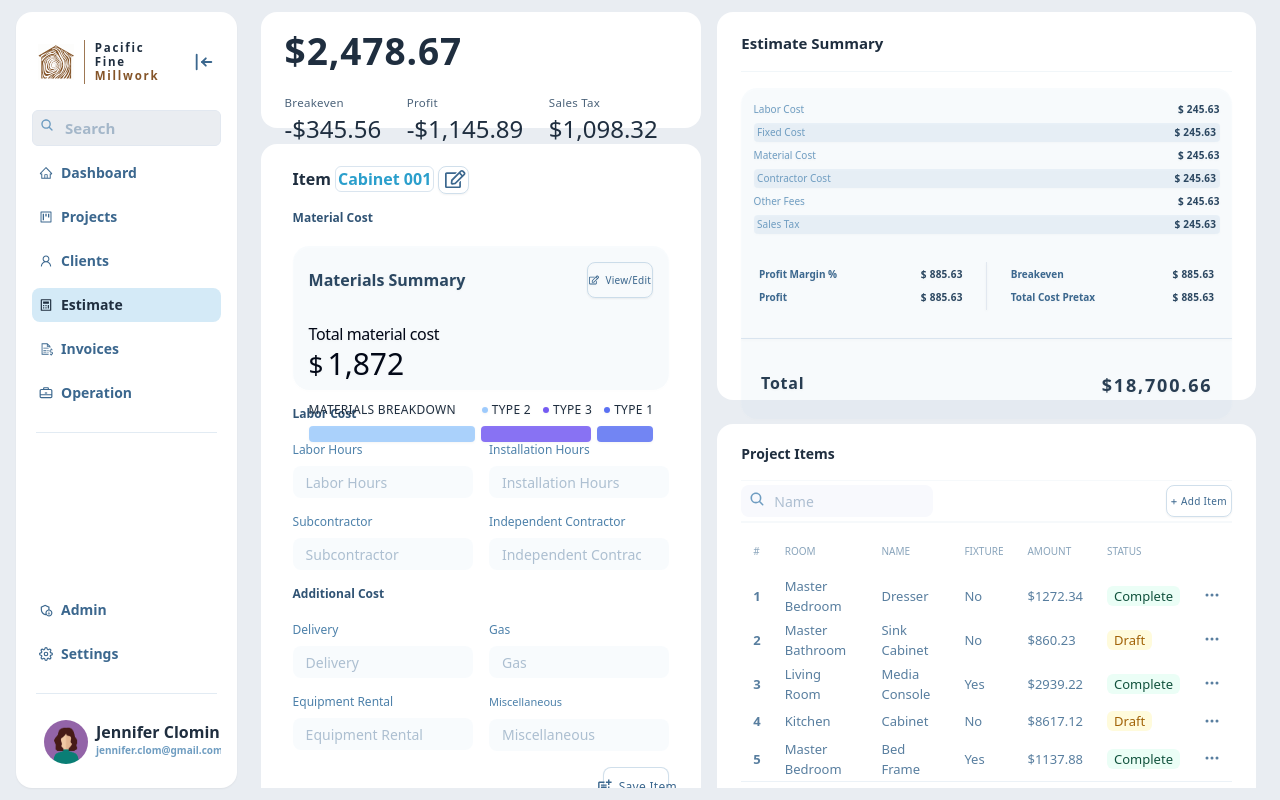
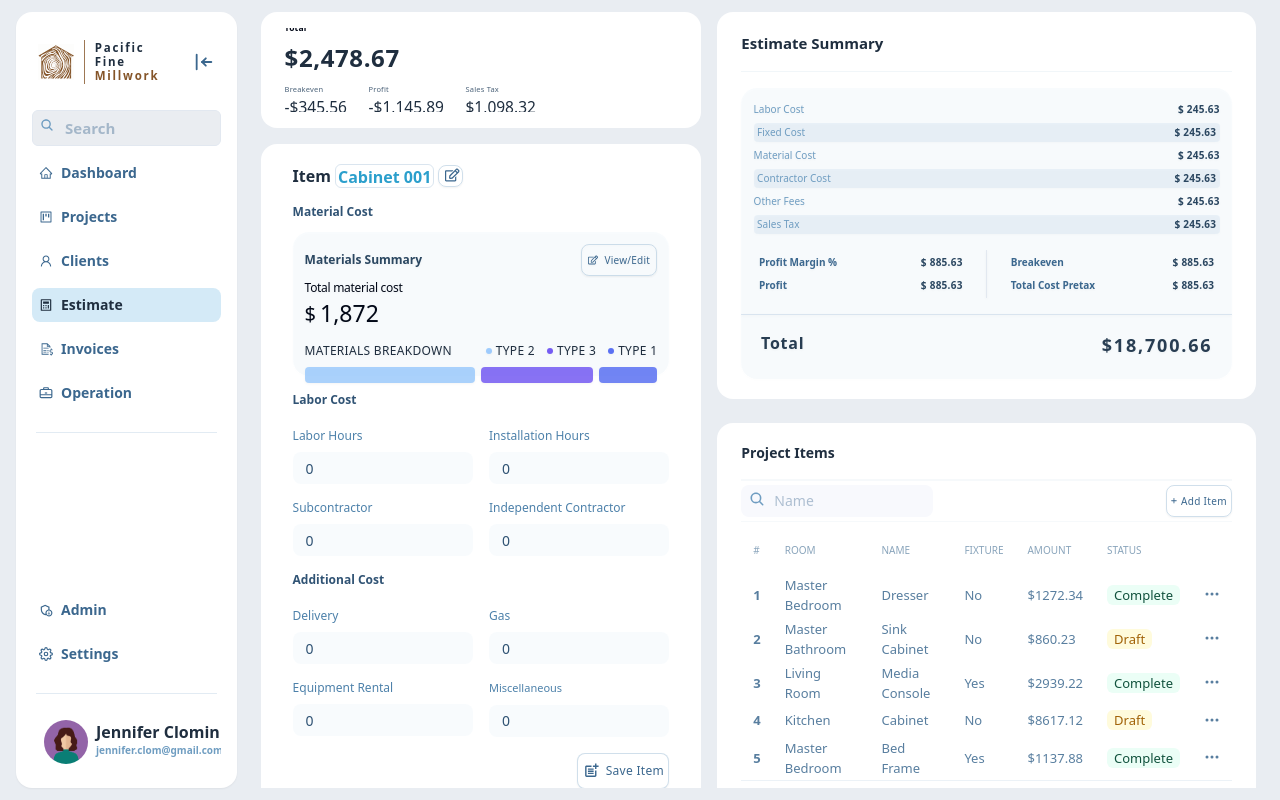
Before and after one commit to asojonih08/business_ops_app, a Next.js app: page /estimate in a window 1280 px wide. Built offline with nearby package versions, Linux system fonts and the light colour scheme.

Commit message:
Worked on smaller screen responsiveness and added states for input fields for estimate

```diff
--- a/app/estimate/page.tsx
+++ b/app/estimate/page.tsx
@@ -8,7 +8,7 @@ export default function Page() {
   return (
     <div className="h-full my-auto w-full flex gap-4 2xl:gap-6 justify-between">
       <div className="h-full w-[45%] flex flex-col gap-4 2xl:gap-6 rounded-2xl">
-        <div className="px-6 py-5 2xl:px-8 2xl:py-5 rounded-2xl h-[15%] bg-white flex flex-col gap-6 items-center">
+        <div className="px-6 py-4 2xl:px-8 2xl:py-5 rounded-2xl h-[15%] bg-white flex flex-col gap-6 items-center">
           <ProjectTotals />
         </div>
         <div className="px-8 py-5 2xl:px-8 2xl:py-7 rounded-2xl bg-white h-[85%]">
--- a/components/CreateEstimate.tsx
+++ b/components/CreateEstimate.tsx
@@ -42,8 +42,23 @@ const inputClassName =
 focus-visible:shadow-md focus-visible:ring-primary-500/50 focus-visible:ring-[1.3px] focus-visible:-ring-offset-1 focus:bg-accent-200/30";
 
 export default function CreateEstimate() {
+
   const [itemName, setItemName] = useState<string>("Cabinet 001");
   const [editPressed, setEditPressed] = useState<boolean>(false);
+  const [laborHours, setLaborHours] = useState<number>(0);
+  const [installationHours, setInstallationHours] = useState<number>(0);
+  const [subcontractorCost, setSubcontractorCost] = useState<number>(0);
+  const [independentContractorCost, setIndependentContractorCost] = useState<number>(0);
+  const [deliveryCost, setDeliveryCost] = useState<number>(0);
+  const [gasCost, setGasCost] = useState<number>(0);
+  const [equipmentRentalCost, setEquipmentRentalCost] = useState<number>(0);
+  const [miscellaneousCost, setMiscellaneousCost] = useState<number>(0);
+
+
+
+
+
+
   const itemNameInputRef = useRef<HTMLInputElement>(null);
   const itemNameLength = itemName.length;
   let itemNameInputWidth;
@@ -53,13 +68,14 @@ export default function CreateEstimate() {
 
   useEffect(() => itemNameInputRef.current?.focus(), [editPressed]);
 
+
   function handleItemNameEnterPress(e: KeyboardEvent<HTMLInputElement>) {
     if (e.key === "Enter") setEditPressed((editPressed) => !editPressed);
   }
 
   return (
     <div className="flex flex-col gap-4 2xl:gap-6 justify-between">
-      <h1 className="text-base 2xl:text-2xl font-bold text-textColor-base flex gap-1 items-center 2xl:mb-4">
+      <div className="text-base 2xl:text-2xl font-bold text-textColor-base flex gap-1 items-center 2xl:mb-4">
         Item{" "}
         {editPressed ? (
           <Input
@@ -67,7 +83,8 @@ export default function CreateEstimate() {
             style={{
               width: itemNameInputWidth,
             }}
-            className={`text-primary-500 text-2xl h-8 px-[0.5px] focus-visible:shadow-sm focus-visible:ring-primary-500/50 focus-visible:ring-[1.3px] focus-visible:-ring-offset-1 focus:bg-accent-200/15`}
+            className={`text-primary-500 text-base 2xl:text-2xl h-6 2xl:h-8 px-[0.5px] font-bold border border-transparent
+            focus-visible:shadow-sm focus-visible:ring-primary-500/50 focus-visible:ring-[1.3px] focus-visible:-ring-offset-1 focus:bg-accent-200/15 focus-visible:border-`}
             value={itemName}
             onBlur={() => setEditPressed((editPressed) => !editPressed)}
             onKeyUp={handleItemNameEnterPress}
@@ -78,38 +95,40 @@ export default function CreateEstimate() {
           ></Input>
         ) : (
           <>
-            <span className="text-primary-500 text-base 2xl:text-2xl border-textColor-300/40 px-0.5 border rounded-md">
+            <span
+              className="text-primary-500 text-base font-bold 2xl:text-2xl h-6 2xl:h-8 border-textColor-300/40 px-0.5 border rounded-md shadow-sm shadow-transparent
+              ring-[1.3px] ring-transparent -ring-offset-1">
               {itemName}
             </span>
             <div
               onClick={() => {
                 setEditPressed((editPressed) => !editPressed);
               }}
-              className="border-[1.8px] border-textColor-300/50 shadow-sm rounded-lg p-0.5 pl-1.5 pb-1 mt-0.5"
+              className="border-[1.8px] border-textColor-300/50 shadow-sm rounded-lg p-0.5 pl-1.5 pb-1"
             >
               <FaRegEdit
-                className="h-[20px] w-[20.5px] text-textColor-600
+                className="h-[14px] w-[14.5px] 2xl:h-[20px] 2xl:w-[20.5px] text-textColor-600
                         hover:text-textColor-base"
               />
             </div>
           </>
         )}
-      </h1>
+      </div>
       <div>
-        <h2 className="text-xs 2xl:text-base font-bold text-textColor-700 mb-5">
+        <h2 className="text-xs 2xl:text-base font-bold text-textColor-700 mb-3 2xl:mb-5">
           Material Cost
         </h2>
-        <div className="bg-accent-200/15 w-full h-[18vh] rounded-2xl drop-shadow-sm flex flex-col gap-3 p-4">
+        <div className="bg-accent-200/15 w-full h-[18vh] rounded-2xl drop-shadow-sm flex flex-col gap-0.5 2xl:gap-3 p-3 2xl:p-4">
           <span className="flex justify-between items-center">
-            <h2 className="2xl:text-[16.5px] font-bold text-textColor-800">
+            <h2 className="text-xs 2xl:text-[16.5px] font-bold text-textColor-800">
               Materials Summary
             </h2>
             <Dialog>
               <DialogTrigger
-                className="h-9 flex items-center justify-center gap-1.5 font-medium border-[1.8px] border-textColor-300/50 shadow-sm rounded-lg w-[66px] 2xl:w-[110px] text-[10px] 2xl:text-[13.5px] text-textColor-600 tracking-wide duration-150
+                className="h-8 2xl:h-9 flex items-center justify-center gap-1.5 font-medium border-[1.8px] border-textColor-300/50 shadow-sm rounded-lg w-[76px] 2xl:w-[110px] text-[10px] 2xl:text-[13.5px] text-textColor-600 tracking-wide duration-150
               hover:border-accent-600/60 hover:text-textColor-900"
               >
-                <FaRegEdit />
+                <FaRegEdit className="h-[10px] w-[10px] 2xl:h-[13.5px] 2xl:w-[13.5px]" />
                 <span>View/Edit</span>
               </DialogTrigger>
               <DialogContent className="max-w-full w-[100vw] h-[100vh]">
@@ -137,16 +156,17 @@ export default function CreateEstimate() {
           </span>
           <Separator className="w-full h-[1px] mx-auto bg-textColor-200/70" />
 
-          <div className="flex flex-col gap-4">
+          <div className="flex flex-col gap-2 2xl:gap-4">
             <div className="flex flex-col">
-              <span className="text-base tracking-tight">
+              <span className="text-xs 2xl:text-base tracking-tight">
                 Total material cost
               </span>
-              <span className="font-medium text-3xl flex items-center gap-1">
-                <span className="text-[26px]">$ </span>1,872
+              <span className="font-medium text-[23px] 2xl:text-3xl flex items-center gap-1">
+                <span className="text-[20px] 2xl:text-[26px]">$ </span>1,872
               </span>
             </div>
             <ProportionBar
+            barHeight={16}
               items={[
                 { label: "Type 2", value: 30 },
                 { label: "Type 3", value: 20 },
@@ -166,6 +186,8 @@ export default function CreateEstimate() {
             <Input
               type="number"
               placeholder="Labor Hours"
+              onChange={(e:ChangeEvent<HTMLInputElement>)=>setLaborHours(Number(e.target.value))}
+              value={laborHours}
               className={inputClassName}
             />
           </div>
@@ -174,6 +196,8 @@ export default function CreateEstimate() {
             <Input
               type="number"
               placeholder="Installation Hours"
+              onChange={(e:ChangeEvent<HTMLInputElement>)=>setInstallationHours(Number(e.target.value))}
+              value={installationHours}
               className={inputClassName}
             />
           </div>
@@ -185,6 +209,8 @@ export default function CreateEstimate() {
           <Input
             type="number"
             placeholder="Subcontractor"
+            onChange={(e:ChangeEvent<HTMLInputElement>)=>setSubcontractorCost(Number(e.target.value))}
+            value={subcontractorCost}
             className={inputClassName}
           />
         </div>
@@ -193,6 +219,8 @@ export default function CreateEstimate() {
           <Input
             type="number"
             placeholder="Independent Contractor"
+            onChange={(e:ChangeEvent<HTMLInputElement>)=>setIndependentContractorCost(Number(e.target.value))}
+            value={independentContractorCost}
             className={inputClassName}
           />
         </div>
@@ -207,12 +235,19 @@ export default function CreateEstimate() {
             <Input
               type="number"
               placeholder="Delivery"
+              onChange={(e:ChangeEvent<HTMLInputElement>)=>setDeliveryCost(Number(e.target.value))}
+              value={deliveryCost}
               className={inputClassName}
             />
           </div>
           <div className="flex flex-col w-1/2 gap-2 text-textColor-500">
             <Label className="text-xs 2xl:text-sm">Gas</Label>
-            <Input type="number" placeholder="Gas" className={inputClassName} />
+            <Input
+              type="number"
+              placeholder="Gas"
+              onChange={(e:ChangeEvent<HTMLInputElement>)=>setGasCost(Number(e.target.value))}
+              value={gasCost}
+              className={inputClassName} />
           </div>
         </div>
       </div>
@@ -222,6 +257,8 @@ export default function CreateEstimate() {
           <Input
             type="number"
             placeholder="Equipment Rental"
+            onChange={(e:ChangeEvent<HTMLInputElement>)=>setEquipmentRentalCost(Number(e.target.value))}
+            value={equipmentRentalCost}
             className={inputClassName}
           />
         </div>
@@ -230,13 +267,15 @@ export default function CreateEstimate() {
           <Input
             type="number"
             placeholder="Miscellaneous"
+            onChange={(e:ChangeEvent<HTMLInputElement>)=>setMiscellaneousCost(Number(e.target.value))}
+            value={miscellaneousCost}
             className={inputClassName}
           />
         </div>
       </div>
       <span className="flex justify-end">
         <Button
-          className="bg-white border-[1.8px] border-textColor-300/50 shadow-sm rounded-lg w-[66px] 2xl:w-[120px] text-xs 2xl:text-base text-textColor-600 font-medium tracking-wide duration-150
+          className="h-9  2xl:h-11 bg-white border-[1.8px] border-textColor-300/50 shadow-sm rounded-lg w-[92px] 2xl:w-[120px] text-xs 2xl:text-base text-textColor-600 font-medium tracking-wide duration-150
       hover:border-accent-600/60 hover:text-textColor-900"
         >
           <span className="flex items-center gap-1.5">
--- a/components/EstimateSummary.tsx
+++ b/components/EstimateSummary.tsx
@@ -48,7 +48,7 @@ export default function EstimateSummary() {
             {/* <Separator className="w-full h-[0.5px]" /> */}
           </div>
         ))}
-        <div className="2xl:text-[14.5px] flex items-center w-[95%] justify-between mx-auto my-7 2xl:my-9">
+        <div className="2xl:text-[14.5px] flex items-center w-[95%] justify-between mx-auto my-4 2xl:my-9">
           <div className="flex flex-col items-center w-[46%]">
             {summaryLabels_2.map(
               (label, index) =>
@@ -88,8 +88,9 @@ export default function EstimateSummary() {
             )}
           </div>
         </div>
+        <div className="flex flex-col gap-4 2xl:gap-8">
         <Separator className="w-full h-[1.5px] 2xl:h-[2px] bg-textColor-200/70 bg-opacity-10" />
-        <span className="flex w-[92%] justify-between mx-auto mt-8">
+        <span className="flex w-[92%] justify-between mx-auto">
           <span className="text-base 2xl:text-xl text-textColor-900 font-bold tracking-wider">
             Total
           </span>
@@ -97,6 +98,7 @@ export default function EstimateSummary() {
             $18,700.66
           </span>
         </span>
+        </div>
       </div>
     </div>
   );
--- a/components/ProjectItems.tsx
+++ b/components/ProjectItems.tsx
@@ -79,7 +79,7 @@ export default function ProjectItems() {
           </span>
           <Button
             className="h-8 flex items-center justify-center gap-1 px-1 font-medium border-[1.8px] border-textColor-300/50 shadow-sm rounded-lg w-[66px] 2xl:w-[102px] text-textColor-600 tracking-wide duration-150
-      hover:border-accent-600/60 hover:text-textColor-900"
+          hover:border-accent-600/60 hover:text-textColor-900"
           >
             <FaPlus className="mt-[1px]" size={13.5} />
             <span className="text-[10px] 2xl:text-[13.5px]">Add Item</span>
--- a/components/ProjectTotals.tsx
+++ b/components/ProjectTotals.tsx
@@ -1,37 +1,41 @@
 import React from "react";
 import { Separator } from "./ui/separator";
 
+//Total:Amount 2.84615
+//Subtotals:Amount 2.08695
+//Total:Subtotal 1.541666
 export default function ProjectTotals() {
   return (
-    <div className="w-full h-full justify-center flex flex-col gap-4">
-      <div className="flex flex-col gap-2.5">
-        <span className="text-[13px] font-semibold tracking-wide">Total</span>
-        <span className="text-[37px] font-semibold text-textColor-base tracking-wide">
+
+    <div className="w-full h-full justify-center flex flex-col gap-2 2xl:gap-4 overflow-hidden">
+      <div className="flex flex-col gap-1.5 2xl:gap-2.5">
+        <span className="text-[8.5px] 2xl:text-[13px] font-semibold tracking-wide">Total</span>
+        <span className="text-[24px] 2xl:text-[37px] font-semibold text-textColor-base tracking-wide">
           $2,478.67
         </span>
       </div>
-      <div className="flex gap-[6.5%]">
+      <div className="flex gap-[5.5%] 2xl:gap-[6.5%]">
         <div className="flex flex-col">
-          <span className="text-[11.5px] text-textColor-800/85 font-medium tracking-wide">
+          <span className="text-[7.5px] 2xl:text-[11.5px] text-textColor-800/85 font-medium tracking-wide">
             Breakeven
           </span>
-          <span className="text-[24px] font-medium text-textColor-base">
+          <span className="text-[15.5px] 2xl:text-[24px] font-medium text-textColor-base">
             -$345.56
           </span>
         </div>
         <div className="flex flex-col">
-          <span className="text-[11.5px] text-textColor-800/85 font-medium tracking-wide">
+          <span className="text-[7.5px] 2xl:text-[11.5px] text-textColor-800/85 font-medium tracking-wide">
             Profit
           </span>
-          <span className="text-[24px] font-medium text-textColor-base">
+          <span className="text-[15.5px] 2xl:text-[24px] font-medium text-textColor-base">
             -$1,145.89
           </span>
         </div>
         <div className="flex flex-col">
-          <span className="text-[11.5px] text-textColor-800/85 font-medium tracking-wide">
+          <span className="text-[7.5px] 2xl:text-[11.5px] text-textColor-800/85 font-medium tracking-wide">
             Sales Tax
           </span>
-          <span className="text-[24px] font-medium text-textColor-base">
+          <span className="text-[15.5px] 2xl:text-[24px] font-medium text-textColor-base">
             $1,098.32
           </span>
         </div>
```
